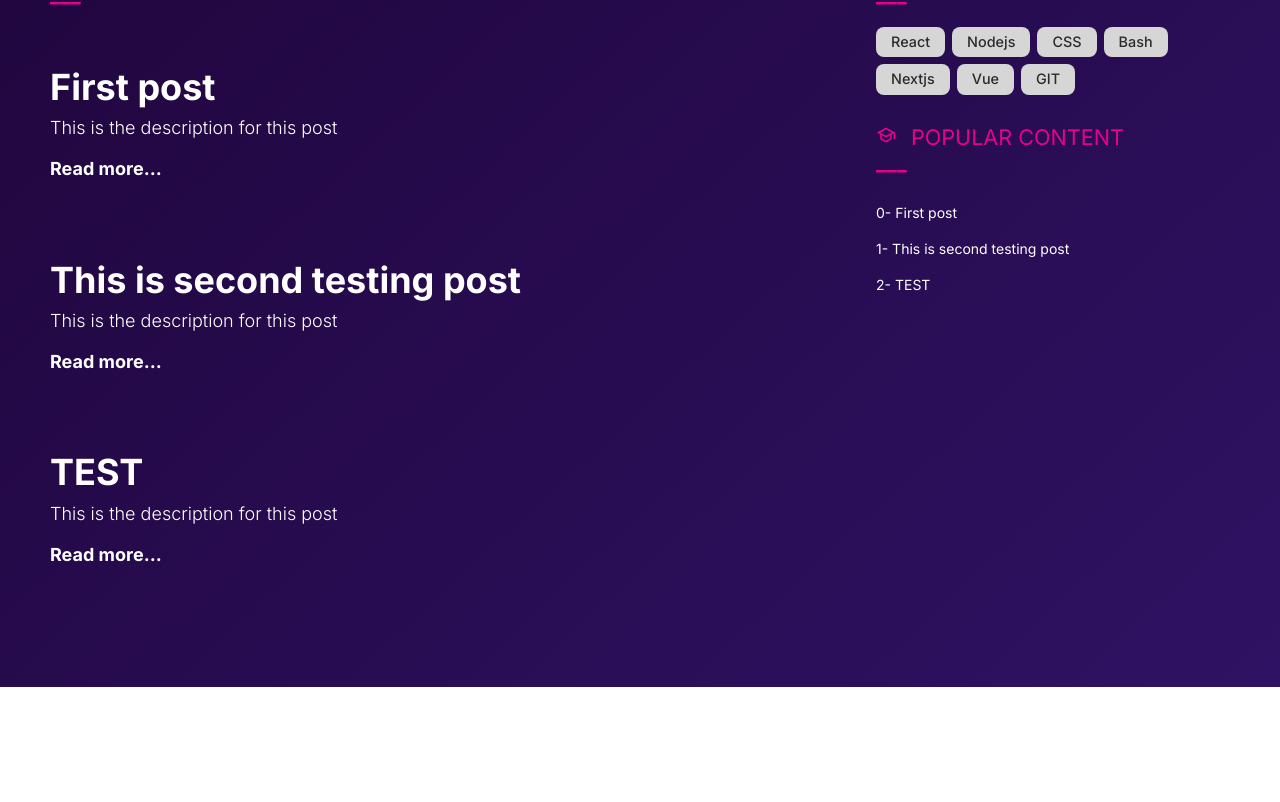
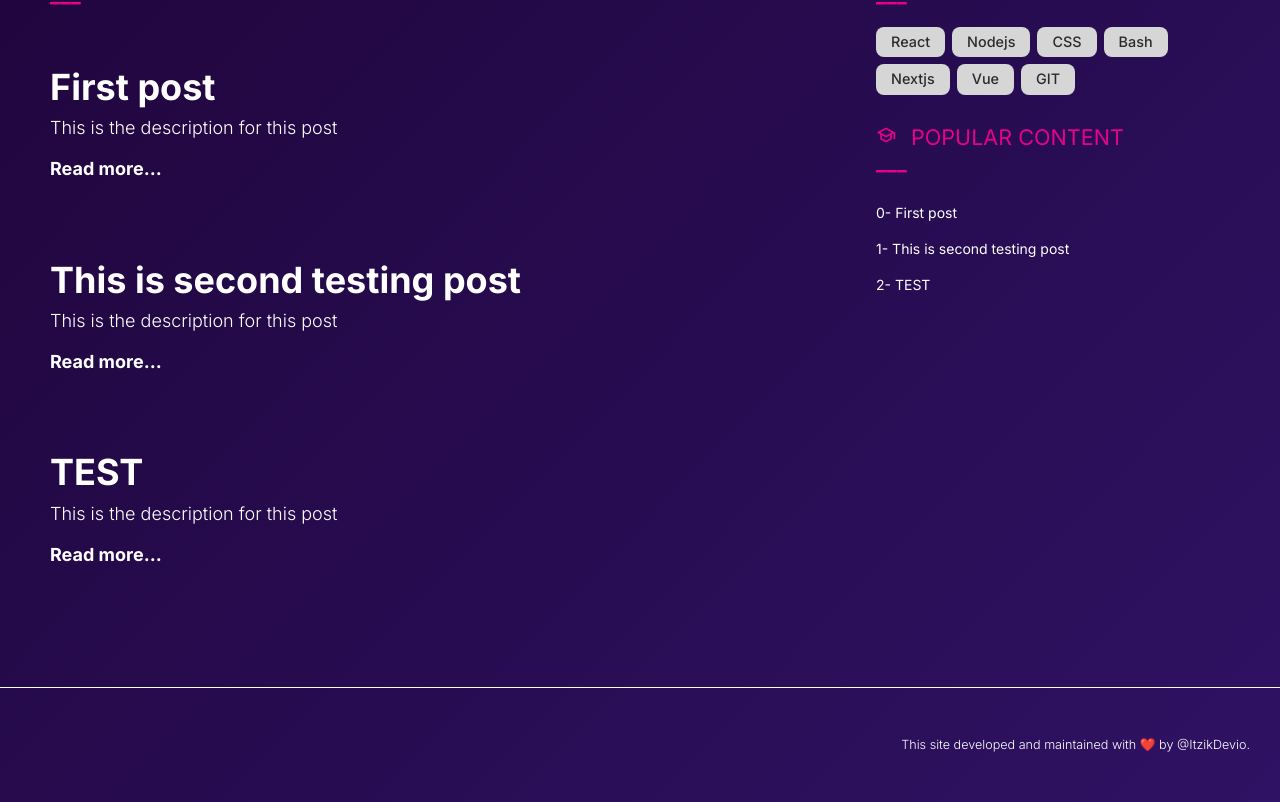
Before and after one commit to ItzikGabay/blog, a Next.js app: page / in a window 1280 px wide. Shown: the part 499-1301 px from the top of the page. Before the commit the page ends 1186 px from the top, so only its background shows below. Built offline with nearby package versions, Linux system fonts and the light colour scheme.

Commit message:
Added footer

```diff
--- /dev/null
+++ b/layout/footer/footer.module.css
@@ -0,0 +1,17 @@
+.footer__container {
+  width: 100%;
+}
+
+.footer__content {
+  width: 1200px;
+  display: flex;
+  justify-content: space-between;
+  padding: 50px;
+  margin: 0 auto;
+  font-weight: 300;
+  border-top: 1px solid white;
+}
+
+.footer__content_right {
+  font-size: 0.7rem;
+}
--- /dev/null
+++ b/layout/footer/footer.tsx
@@ -0,0 +1,18 @@
+import styles from "./footer.module.css";
+
+const Footer = () => {
+  return (
+    <div className={styles.footer__container}>
+      <div className={styles.footer__content}>
+        <div className={styles.footer__content_left}>
+          <div></div>
+        </div>
+        <div className={styles.footer__content_right}>
+          <div>This site developed and maintained with ❤️ by @ItzikDevio.</div>
+        </div>
+      </div>
+    </div>
+  );
+};
+
+export default Footer;
--- a/pages/_app.tsx
+++ b/pages/_app.tsx
@@ -1,5 +1,6 @@
 import type { AppProps } from "next/app";
 import { Header } from "../layout/header/header";
+import Footer from "../layout/footer/footer";
 
 import "material-icons/iconfont/material-icons.css";
 import "../styles/app/reset.css";
@@ -10,6 +11,7 @@ function MyApp({ Component, pageProps }: AppProps) {
     <>
       <Header />
       <Component {...pageProps} />
+      <Footer />
     </>
   );
 }
```
